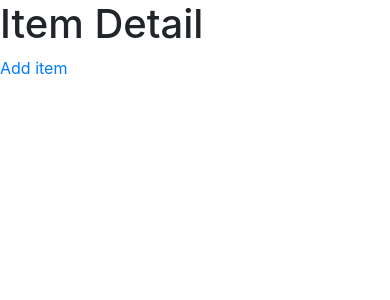
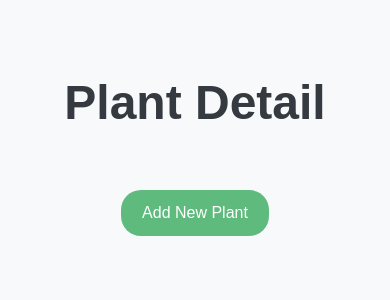
Before and after one commit to GhanyR/Tugas2, a Django app: page /item_detail/6/ in a window 390 px wide. Shown: the top 300 px of the page. Run offline with Django 4.2, Linux system fonts and the light colour scheme; data comes from the database, SQL or seed files in the repository; both versions use the stored data as it was after the commit; some libraries are stand-ins or nearby versions.

Commit message:
git push

```diff
--- a/main/templates/main/item_detail.html
+++ b/main/templates/main/item_detail.html
@@ -1,32 +1,92 @@
-<main/templates/main/item_detail.html>
-
 <!DOCTYPE html>
 <html>
 <head>
-    <title>Item Detail</title>
-    <!-- Add bootstrap CDN -->
+    <title>Plant Name</title>
     <link rel="stylesheet" href="https://stackpath.bootstrapcdn.com/bootstrap/4.1.3/css/bootstrap.min.css">
+    <style>
+        * {
+            transition: all 0.25s linear;
+        }
+        body {
+            background: #f8f9fa;
+            font-family: 'Poppins', sans-serif;
+        }
+        h1 {
+            text-align: center;
+            padding-top: 50px;
+            color: #343a40;
+            font-weight: bold;
+            font-size: 3em;
+        }
+        h2 {
+            text-align: center;
+            padding-top: 10px;
+            color: #343a40;
+            font-weight: 300;
+            font-size: 1.5em;
+        }
+        .info-bar {
+            text-align: center;
+            padding-top: 10px;
+            color: #343a40;
+            font-weight: 300;
+            font-size: 1em;
+        }
+        a, .btn-link {
+            color: #5eba7d;
+            text-decoration: none;
+        }
+        a:hover, .btn-link:hover {
+            color: #218838;
+            text-decoration: none;
+            cursor: pointer;
+        }
+        .card {
+            box-shadow: 0px 0px 15px rgba(0, 0, 0, 0.1);
+            margin: 20px auto;
+            border: 0;
+            border-radius: 20px;
+        }
+        .card:hover {
+            box-shadow: 0px 0px 20px rgba(0, 0, 0, 0.2);
+            transform: scale(1.05);
+        }
+        .containerBtn {
+            text-align: center;
+            padding: 50px 0;
+        }
+        .containerBtn a {
+            background: #5eba7d;
+            padding: 10px 20px;
+            border-radius: 20px;
+            color: #ffffff;
+            font-weight: 500;
+        }
+        div.card-body {
+            padding: 20px;
+        }
+    </style>
 </head>
 <body>
-    <h1>Item Detail</h1>
+    <h1 class="text-center mt-4">Plant Detail</h1>
     <div class="container">
         <div class="row">
             {% for item in items %}
-            <div class="col-sm-4">
-                <div class="card" style="margin:20px auto;">
+            <div class="col-lg-4 col-md-6">
+                <div class="card">
                     <div class="card-body">
                         <h5 class="card-title">{{ item.name }}</h5>
                         <h6 class="card-subtitle mb-2 text-muted">Amount: {{ item.amount }}</h6>
                         <p class="card-text">Description: {{ item.description }}</p>
-                        <!-- move delete link here -->
-                        <a href="{% url 'remove_item' item.pk %}">Delete</a>
+                        <a href="{% url 'remove_item' item.pk %}" class="deleteBtn btn-link">Delete Plant</a>
                     </div>
                 </div>
             </div>
             {% endfor %}
         </div>
+        <div class="containerBtn">
+            <a href="{% url 'add_item' %}" class="btn btn-green">Add New Plant</a>
+        </div>
     </div>
-    <!-- add item link stay here -->
-    <a href="{% url 'add_item' %}">Add item</a>
 </body>
 </html>
```
Also changed, not shown: main/templates/main/add_item.html (+81 -6 lines), main/templates/main/remove_item.html (+80 -5 lines), README.md, db.sqlite3, main/templates/main/index.html (deleted).
